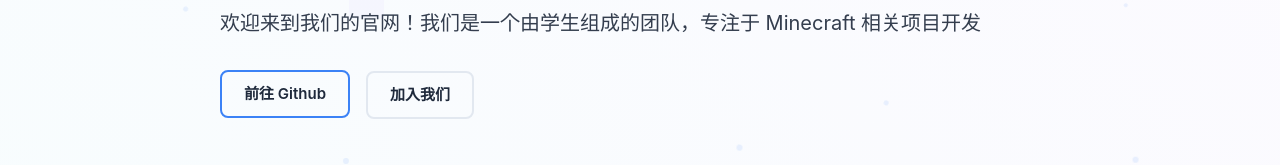
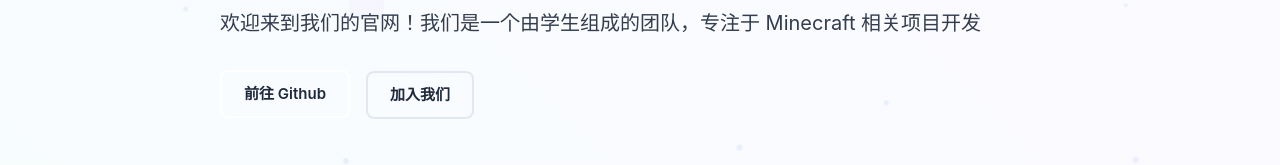
Before and after one commit to Round-Studio/Website, a Vue app: page / in a window 1280 px wide. In both pictures the pointer is over the link "前往 Github". Shown: the part 410-575 px from the top of the page. Built offline with nearby package versions, Linux system fonts and the light colour scheme.

Commit message:
Update theme.css
大抵就是这样了，看看罢

```diff
--- a/src/assets/styles/theme.css
+++ b/src/assets/styles/theme.css
@@ -157,8 +157,8 @@ body {
 }
 
 .btn-outline:hover {
-  border-color: var(--primary-blue);
-  color: var(--primary-blue);
+  border-color: var(--bg-primary);
+  color: var(--bg-primary);
   transform: translateY(-1px);
 }
 
```
